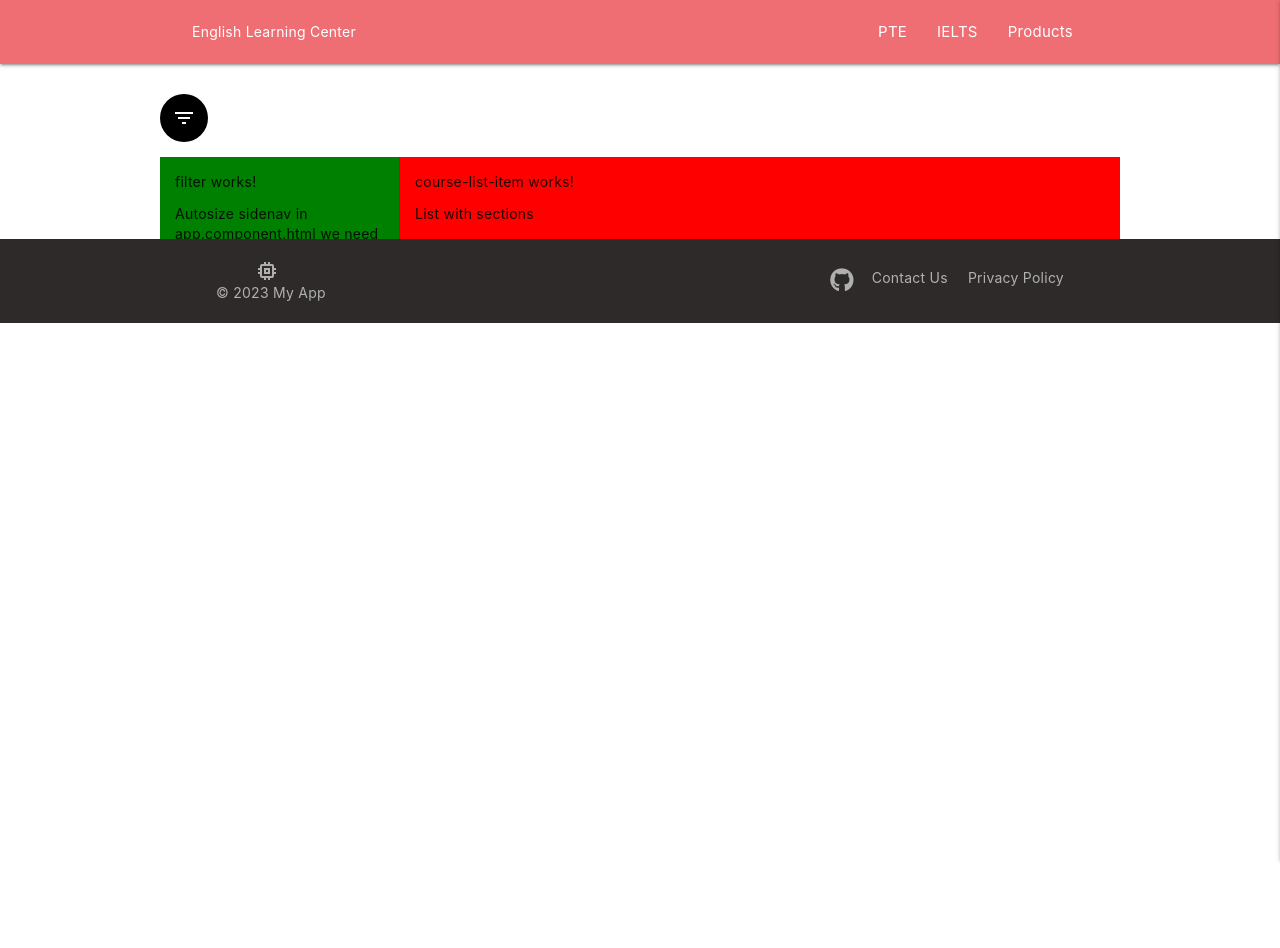
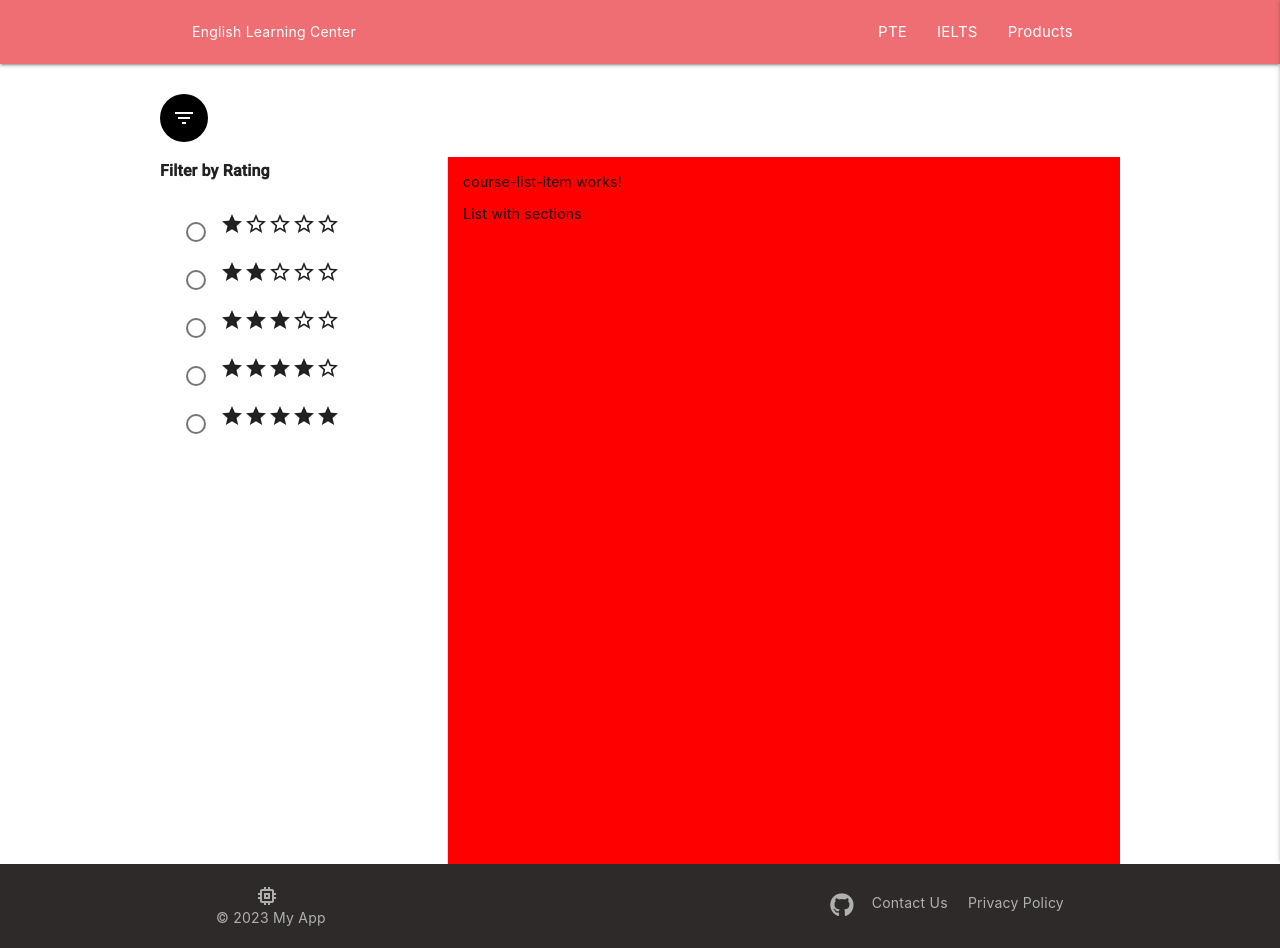
Before and after one commit to jadidihosein68/EnglishPractice, an Angular app: page /courses in a window 1280 px wide. Before the commit the page ends 800 px from the top, so only its background shows below. Built offline with nearby package versions, Linux system fonts and the light colour scheme.

Commit message:
add filter

```diff
--- a/src/app/app.module.ts
+++ b/src/app/app.module.ts
@@ -24,7 +24,7 @@ import { MatListModule } from '@angular/material/list';
 import { FilterComponent } from './filter/filter.component';
 import { CourseListItemComponent } from './course-list-item/course-list-item.component';
 import { MatSidenavModule } from '@angular/material/sidenav';
-
+import {MatRadioModule} from '@angular/material/radio'
 
 
 @NgModule({
@@ -56,6 +56,7 @@ import { MatSidenavModule } from '@angular/material/sidenav';
     MatCardModule,
     MatListModule,
     MatSidenavModule,
+    MatRadioModule
 
   ],
   providers: [],
--- a/src/app/courses/courses.component.scss
+++ b/src/app/courses/courses.component.scss
@@ -6,7 +6,7 @@
   width: 100%;
   padding-top:  2rem;
   max-width: 960px;
-
+  height: 100%;
 }
 
 button {
@@ -19,8 +19,7 @@ button {
 }
 
 .mat-drawer {
-  width: 25%;
-  background-color: green;
+  width: 30%;
 }
 
 .mat-drawer-content {
--- a/src/app/filter/filter.component.html
+++ b/src/app/filter/filter.component.html
@@ -1,13 +1,16 @@
-<p>filter works!</p>
+<div class="filter">
+    <h3>Filter by Rating</h3>
+    <mat-list>
+      <mat-list-item *ngFor="let i of [1, 2, 3, 4, 5]">
 
+        <div class="Rate">
+        <mat-radio-button [value]="i"></mat-radio-button>
+        <div class="stars">
+          <mat-icon *ngFor="let j of [].constructor(i); let index = index">star</mat-icon>
+          <mat-icon *ngFor="let j of [].constructor(5 - i); let index = index">star_border</mat-icon>
+        </div>
+        </div>
 
-
-Autosize sidenav
-
-
-in app.component.html
-we need a new component call filterbutton
-filter button show the expand icon.
-filter button will come on top of both filter-container  and course-list-item-container.
-
-when user click on filter button the,
+      </mat-list-item>
+    </mat-list>
+  </div>
--- a/src/app/filter/filter.component.scss
+++ b/src/app/filter/filter.component.scss
@@ -1,5 +1,30 @@
-:host {
-    display: block;
-    background-color: green;
-    padding: 1rem;
+.filter {
+    h3 {
+      font-weight: bold;
+      margin-bottom: 1rem;
+    }
+
+    .mat-list-item {
+      display: flex;
+      align-items: center;
+
+      .mat-radio-button {
+        display: flex;
+        align-items: center;
+        margin-right: 1rem;
+      }
+
+      .stars {
+        display: flex;
+        align-items: center;
+      }
+
+      mat-icon {
+        color: #fdd835;
+      }
+    }
   }
+
+  .Rate {
+    display: flex;
+  }
```
